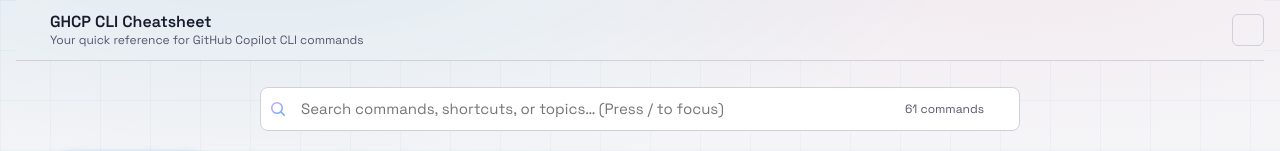
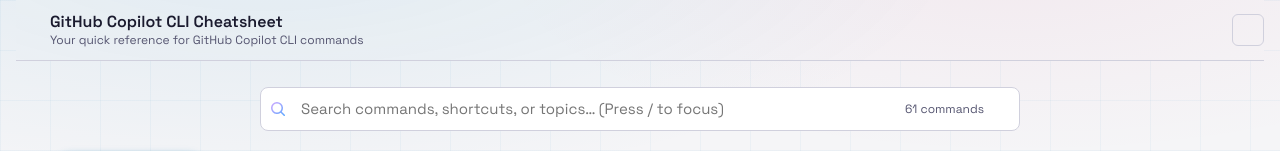
Before and after one commit to prasadhonrao/ghcp-cli-cheatsheet, a React (Vite) app: page / in a window 1280 px wide. Shown: the top 151 px of the page. Built offline with nearby package versions, Linux system fonts and the light colour scheme; some icons are missing.

Commit message:
fix: update title references to "GitHub Copilot CLI Cheatsheet"

```diff
--- a/index.html
+++ b/index.html
@@ -10,7 +10,7 @@
       rel="stylesheet"
     />
     <meta name="viewport" content="width=device-width, initial-scale=1.0" />
-    <title>GHCP CLI Cheatsheet</title>
+    <title>GitHub Copilot CLI Cheatsheet</title>
     <!-- Anti-FOUC: apply saved theme before first paint -->
     <script>
       (function () {
--- a/src/components/layout/TopBar.tsx
+++ b/src/components/layout/TopBar.tsx
@@ -12,7 +12,7 @@
       <div className="topbar-brand">
         <CopilotIcon size={24} />
         <div className="topbar-brand-text">
-          <span className="topbar-title">GHCP CLI Cheatsheet</span>
+          <span className="topbar-title">GitHub Copilot CLI Cheatsheet</span>
           <span className="topbar-tagline">Your quick reference for GitHub Copilot CLI commands</span>
         </div>
       </div>
```
